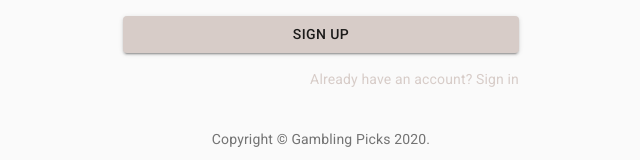
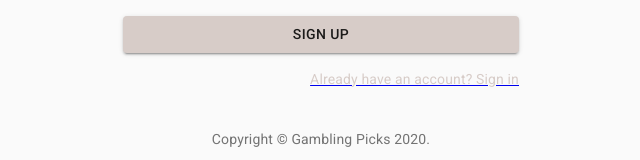
Before and after one commit to Tootoo2/gp-client, a React (Create React App) app: page /signup in a window 1280 px wide. Shown: the part 320-480 px from the top of the page, without its empty margins (319-959 px from the left). Built offline with nearby package versions, Linux system fonts and the light colour scheme.

Commit message:
added woring link

```diff
--- a/src/components/auth/SignUp.jsx
+++ b/src/components/auth/SignUp.jsx
@@ -12,6 +12,7 @@ import { makeStyles } from "@material-ui/core/styles";
 import Container from "@material-ui/core/Container";
 import { signup } from "../../actions";
 import { useDispatch, useSelector } from "react-redux";
+import { Link as RLink } from "react-router-dom";
 
 const Copyright = () => {
   return (
@@ -99,9 +100,9 @@ const SignUp = () => {
         </Button>
         <Grid container justify="flex-end">
           <Grid item>
-            <Link href="/signin" variant="body2">
-              Already have an account? Sign in
-            </Link>
+            <RLink to="/signin">
+              <Link variant="body2">Already have an account? Sign in</Link>
+            </RLink>
           </Grid>
         </Grid>
       </div>
```
